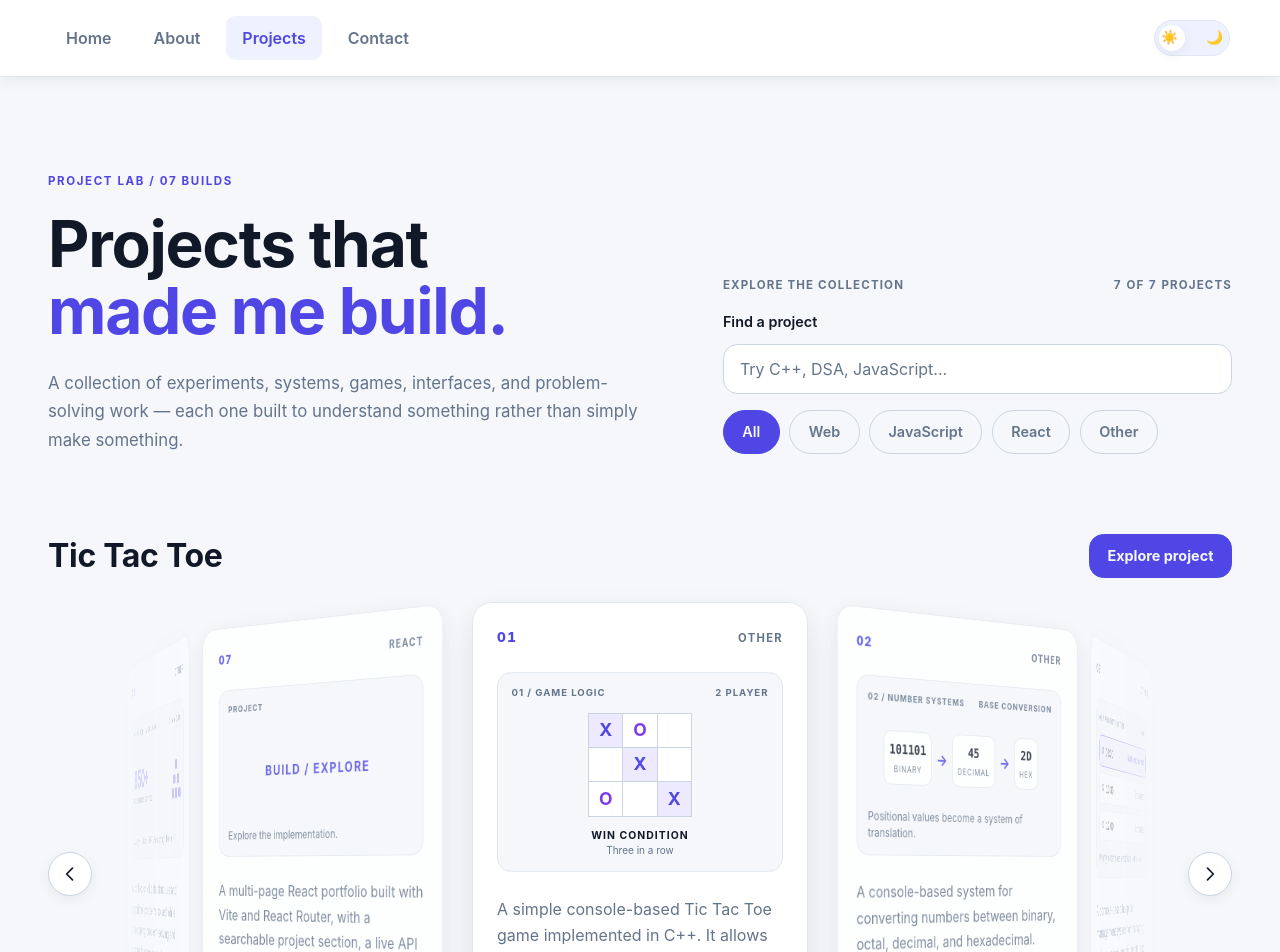
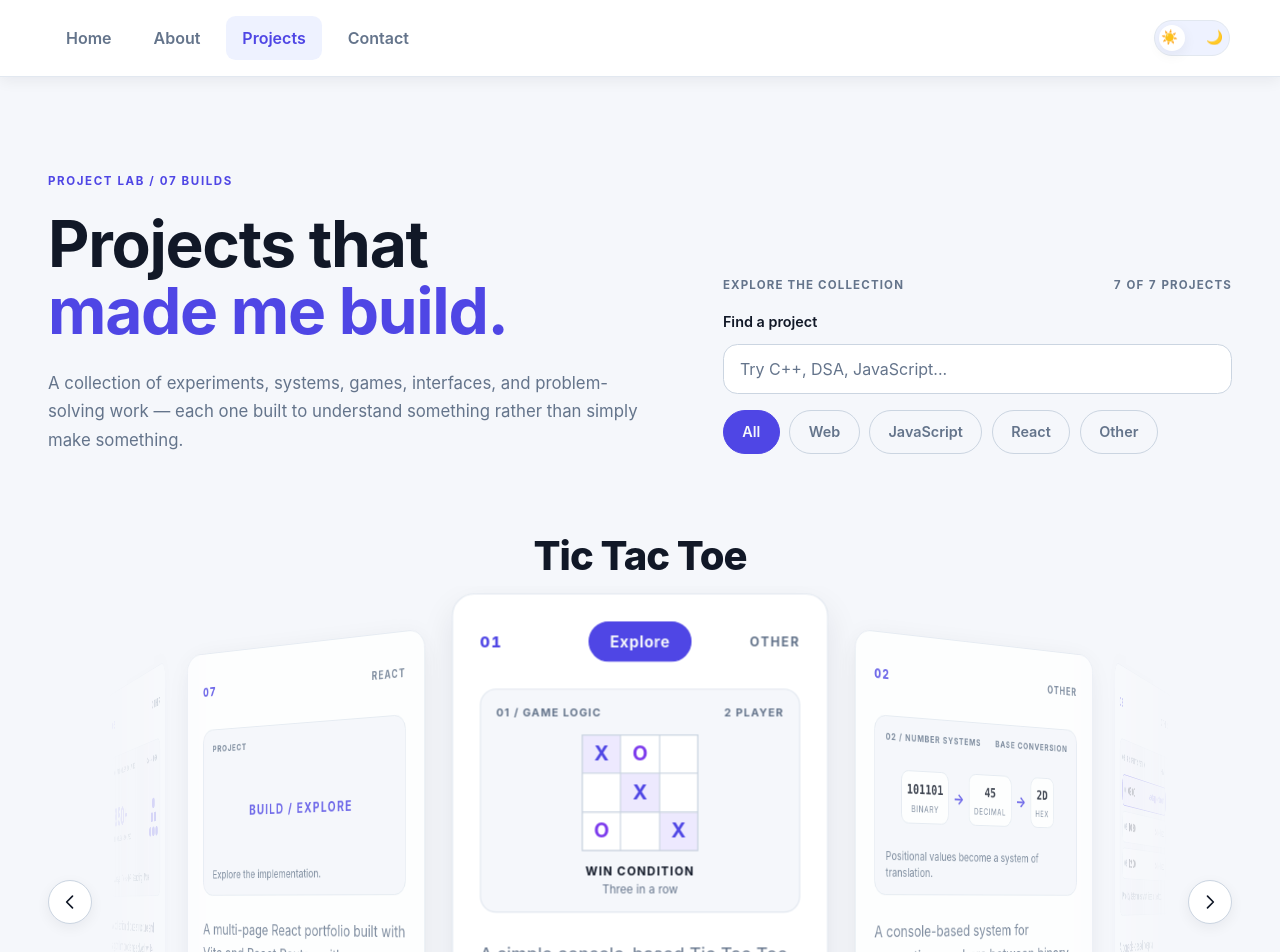
Before and after one commit to Rishabh8122004/react-portfolio, a React (Vite) app: page /react-portfolio/projects in a window 1280 px wide. Shown: the top 952 px of the page. Built offline with nearby package versions, Linux system fonts and the light colour scheme; no server answers.

Commit message:
fixed project cards behaviour

```diff
--- a/src/css_files/ProjectCard.css
+++ b/src/css_files/ProjectCard.css
@@ -21,13 +21,18 @@
   box-shadow: var(--shadow-md);
 }
 
+/* number | Explore | category
+   Explore sits in the middle column, so it is centred */
 .project-card-header {
-  display: flex;
-  align-items: baseline;
-  justify-content: space-between;
+  display: grid;
+  grid-template-columns: 1fr auto 1fr;
+  align-items: center;
+  gap: 0.35rem;
 }
 
 .project-number {
+  justify-self: start;
+
   margin: 0;
 
   color: var(--primary);
@@ -39,14 +44,28 @@
 }
 
 .project-category {
+  justify-self: end;
+
   margin: 0;
 
   color: var(--text-muted);
 
-  font-size: 0.7rem;
+  font-size: 0.65rem;
   font-weight: 700;
-  letter-spacing: 0.12em;
+  letter-spacing: 0.08em;
   text-transform: uppercase;
+}
+
+@media (min-width: 600px) {
+
+  .project-card-header {
+    gap: 0.5rem;
+  }
+
+  .project-category {
+    font-size: 0.7rem;
+    letter-spacing: 0.12em;
+  }
 }
 
 
@@ -108,19 +127,29 @@
    EXPLORE PROJECT
 ================================================== */
 
+/* ==================================================
+   EXPLORE
+   Small filled pill: only the active card has a link
+================================================== */
+
 .project-explore {
-  display: block;
+  display: inline-flex;
+  align-items: center;
+  justify-content: center;
 
-  padding: 0.9rem 1rem;
+  min-height: 2.25rem;
+  margin: 0;
+  padding: 0 0.85rem;
 
   background-color: var(--primary);
   color: var(--bg-main);
 
   border: 1px solid var(--primary);
-  border-radius: var(--radius-md);
+  border-radius: var(--radius-pill);
 
+  font-size: 0.78rem;
   font-weight: 700;
-  text-align: center;
+  letter-spacing: 0.04em;
   text-decoration: none;
 
   transition:
@@ -128,11 +157,28 @@
     box-shadow var(--transition-fast);
 }
 
-.project-explore:hover {
-  transform: translateY(-2px);
-  box-shadow: var(--shadow-sm);
+/* visibility: hidden = invisible AND removed from
+   keyboard focus and screen readers */
+.project-explore-placeholder {
+  visibility: hidden;
 }
 
+@media (hover: hover) {
+
+  .project-explore:hover {
+    transform: translateY(-2px);
+    box-shadow: var(--shadow-sm);
+  }
+}
+
+@media (min-width: 600px) {
+
+  .project-explore {
+    padding: 0 1.1rem;
+
+    font-size: 0.85rem;
+  }
+}
 
 /* ==================================================
    VISUAL: SHARED
--- a/src/css_files/ProjectList.css
+++ b/src/css_files/ProjectList.css
@@ -3,26 +3,35 @@
    SHALLOW 3D ARC
    MOBILE-FIRST
 
-   Phone:   title + button, cards, then arrows + counter
-   Tablet+: title + button, then arrows beside the cards
+   Phone:   title, cards, then arrows + counter
+   Tablet+: title, then arrows beside the cards
 ================================================== */
 
 .project-gallery {
   /* ---- Geometry (tune the arc here) ---- */
-  --card-w: min(76vw, 19rem);
+  --card-w: min(82vw, 19rem);
+  --card-scale: 1; /* how much bigger the centre card is */
   --gap: 0.75rem;
   --delta: 32deg;
   --perspective: 1200px;
   --ease: cubic-bezier(0.22, 1, 0.36, 1);
 
   /*
-    Radius at which neighbouring cards are exactly
-    one --gap apart:
+    The centre card grows by (card-w * (scale - 1) / 2)
+    on each side. We add that to the gap, so the visible
+    space next to the big card is still exactly --gap.
+  */
+  --spread: calc(
+    var(--gap) + var(--card-w) * (var(--card-scale) - 1) / 2
+  );
 
-    radius = (card width + gap) / 2 / tan(delta / 2)
+  /*
+    Radius at which neighbouring cards are one --spread apart:
+
+    radius = (card width + spread) / 2 / tan(delta / 2)
   */
   --ring: calc(
-    (var(--card-w) + var(--gap)) / 2 / tan(calc(var(--delta) / 2))
+    (var(--card-w) + var(--spread)) / 2 / tan(calc(var(--delta) / 2))
   );
 
   display: grid;
@@ -43,70 +52,41 @@
 
 /* ==================================================
    FOCUS HEADER
-   Title + Explore button of the active project.
+   Title of the active project, centred.
    It does not rotate with the cards.
 ================================================== */
 
 .project-focus {
   grid-area: focus;
 
-  display: flex;
-  flex-wrap: wrap;
-  align-items: center;
-  justify-content: space-between;
-  gap: 0.75rem 1rem;
+  padding-inline: var(--page-gutter, 24px);
 
-  padding-inline: var(--page-gutter, 24px);
+  text-align: center;
 }
 
 .project-focus-title {
-  flex: 1 1 10rem;
+  /* Reserve two lines on phones so the cards
+     do not jump when a long title wraps */
+  display: grid;
+  place-items: center;
+  min-height: 2.2em;
 
-  margin: 0;
+  margin: 0 auto;
 
-  font-size: 1.25rem;
-  line-height: 1.2;
-  letter-spacing: -0.01em;
+  font-size: clamp(1.5rem, 1.1rem + 2vw, 2.5rem);
+  font-weight: 800;
+  line-height: 1.1;
+  letter-spacing: -0.025em;
+  text-wrap: balance;
 
   /* Replays every time the key changes = the project changed */
-  animation: focus-title-in 350ms var(--ease);
+  animation: focus-title-in 400ms var(--ease);
 }
 
 @keyframes focus-title-in {
   from {
     opacity: 0;
-    transform: translateY(0.4rem);
-  }
-}
-
-.project-focus-link {
-  display: inline-flex;
-  align-items: center;
-  justify-content: center;
-
-  min-height: 2.75rem;
-  padding: 0.5rem 1.1rem;
-
-  background-color: var(--primary);
-  color: var(--bg-main);
-
-  border: 1px solid var(--primary);
-  border-radius: var(--radius-md);
-
-  font-size: 0.9rem;
-  font-weight: 700;
-  text-decoration: none;
-
-  transition:
-    transform var(--transition-fast),
-    box-shadow var(--transition-fast);
-}
-
-@media (hover: hover) {
-
-  .project-focus-link:hover {
-    transform: translateY(-2px);
-    box-shadow: var(--shadow-sm);
+    transform: translateY(0.5rem);
   }
 }
 
@@ -127,7 +107,7 @@
   align-items: stretch;
 
   margin: 0;
-  padding: 1rem 0 2rem;
+  padding: 1.25rem 0 2rem;
 
   list-style: none;
 
@@ -145,6 +125,9 @@
 ================================================== */
 
 .project-cylinder-item {
+  /* Only the centre card overrides this */
+  --item-scale: 1;
+
   grid-area: 1 / 1;
 
   display: flex;
@@ -159,11 +142,16 @@
     1. pull the whole ring back so the front card is at z = 0
     2. rotate the card round the ring by its position
     3. push the card out to the ring radius
+    4. scale (only the centre card is not 1)
+
+    Every card uses the same list of functions, so the
+    browser can animate between them smoothly.
   */
   transform:
     translateZ(calc(var(--ring) * -1))
     rotateY(calc(var(--project-position) * var(--delta)))
-    translateZ(var(--ring));
+    translateZ(var(--ring))
+    scale(var(--item-scale));
 
   transition:
     transform 600ms var(--ease),
@@ -177,6 +165,8 @@
 
 /* Active project */
 .position-0 {
+  --item-scale: var(--card-scale);
+
   z-index: 3;
 
   opacity: 1;
@@ -309,12 +299,14 @@
 /* ==================================================
    TABLET
    Arrows move beside the cards.
+   Centre card gets a little bigger.
 ================================================== */
 
 @media (min-width: 600px) {
 
   .project-gallery {
     --card-w: 19rem;
+    --card-scale: 1.08;
     --gap: 1.25rem;
     --perspective: 1300px;
 
@@ -327,14 +319,11 @@
     row-gap: 0.5rem;
   }
 
-  .project-focus-title {
-    flex-basis: 16rem;
+  /* Extra room: the centre card is scaled up */
+  .project-cylinder {
+    padding: 2.5rem 0 3rem;
 
-    font-size: 1.75rem;
-  }
-
-  /* Soft edges: the collection continues beyond the frame */
-  .project-cylinder {
+    /* Soft edges: the collection continues beyond the frame */
     -webkit-mask-image: linear-gradient(
       to right,
       transparent,
@@ -353,6 +342,14 @@
   }
 }
 
+@media (min-width: 768px) {
+
+  /* Titles fit on one line from here */
+  .project-focus-title {
+    min-height: 0;
+  }
+}
+
 
 /* ==================================================
    DESKTOP
@@ -362,15 +359,12 @@
 
   .project-gallery {
     --card-w: 20rem;
+    --card-scale: 1.12;
     --gap: 1.5rem;
     --delta: 30deg;
     --perspective: 1500px;
 
     margin-top: 5rem;
-  }
-
-  .project-focus-title {
-    font-size: 2rem;
   }
 }
 
@@ -396,8 +390,7 @@
 
   .project-cylinder-item,
   .project-gallery-arrow,
-  .project-gallery-arrow svg,
-  .project-focus-link {
+  .project-gallery-arrow svg {
     transition: none;
   }
 
--- a/src/jsx_files/ProjectCard.jsx
+++ b/src/jsx_files/ProjectCard.jsx
@@ -5,6 +5,7 @@
 ================================================== */
 
 import '../css_files/ProjectCard.css'
+import { Link } from 'react-router-dom'
 
 function ProjectVisual({ project }) {
   switch (project.name) {
@@ -246,13 +247,29 @@ function ProjectVisual({ project }) {
   }
 }
 
-function ProjectCard({ project, index }) {
+function ProjectCard({ project, index, isActive }) {
   return (
     <article className="project-card">
       <header className="project-card-header">
         <p className="project-number">
           {String(index + 1).padStart(2, '0')}
         </p>
+
+        {isActive ? (
+          <Link
+            to={`/project/${project.id}`}
+            className="project-explore"
+            aria-label={`Explore ${project.name}`}
+          >
+            Explore
+          </Link>
+        ) : (
+          /* Same size, invisible, not focusable.
+             Keeps the top row identical on every card. */
+          <p className="project-explore project-explore-placeholder">
+            Explore
+          </p>
+        )}
 
         <p className="project-category">
           {project.category}
--- a/src/jsx_files/ProjectList.jsx
+++ b/src/jsx_files/ProjectList.jsx
@@ -4,35 +4,32 @@
    PROJECT GALLERY (SHALLOW 3D ARC)
 ================================================== */
 
-import { useRef, useState } from 'react'
-import { Link } from 'react-router-dom'
-import ProjectCard from './ProjectCard.jsx'
-import '../css_files/ProjectList.css'
+import { useRef, useState } from "react";
+import ProjectCard from "./ProjectCard.jsx";
+import "../css_files/ProjectList.css";
 
-const SWIPE_DISTANCE = 50
+const SWIPE_DISTANCE = 50;
 
 function ProjectList({ projects }) {
-  const [activeIndex, setActiveIndex] = useState(0)
+  const [activeIndex, setActiveIndex] = useState(0);
 
   /*
     Refs store values that must survive between renders
     but should NOT cause a re-render when they change.
   */
-  const swipeStartX = useRef(null)
-  const swipeHappened = useRef(false)
+  const swipeStartX = useRef(null);
+  const swipeHappened = useRef(false);
 
-  const totalProjects = projects.length
-  const activeProject = projects[activeIndex]
+  const totalProjects = projects.length;
+  const activeProject = projects[activeIndex];
 
   const goToNext = () => {
-    setActiveIndex((current) => (current + 1) % totalProjects)
-  }
+    setActiveIndex((current) => (current + 1) % totalProjects);
+  };
 
   const goToPrevious = () => {
-    setActiveIndex(
-      (current) => (current - 1 + totalProjects) % totalProjects
-    )
-  }
+    setActiveIndex((current) => (current - 1 + totalProjects) % totalProjects);
+  };
 
   /*
     Position of a project relative to the active one:
@@ -40,93 +37,93 @@ function ProjectList({ projects }) {
       -2   -1    0    +1   +2
   */
   const getCircularPosition = (index) => {
-    let position = index - activeIndex
+    let position = index - activeIndex;
 
-    const half = totalProjects / 2
+    const half = totalProjects / 2;
 
     if (position > half) {
-      position -= totalProjects
+      position -= totalProjects;
     }
 
     if (position < -half) {
-      position += totalProjects
+      position += totalProjects;
     }
 
-    return position
-  }
+    return position;
+  };
 
-  const formatNumber = (number) => String(number).padStart(2, '0')
+  const formatNumber = (number) => String(number).padStart(2, "0");
 
   /* ---------- Keyboard ---------- */
 
   const handleKeyDown = (event) => {
-    if (event.key === 'ArrowLeft') {
-      goToPrevious()
+    if (event.key === "ArrowLeft") {
+      goToPrevious();
     }
 
-    if (event.key === 'ArrowRight') {
-      goToNext()
+    if (event.key === "ArrowRight") {
+      goToNext();
     }
-  }
+  };
 
   /* ---------- Swipe (touch and mouse) ---------- */
 
   const handlePointerDown = (event) => {
-    swipeStartX.current = event.clientX
-    swipeHappened.current = false
-  }
+    swipeStartX.current = event.clientX;
+    swipeHappened.current = false;
+  };
 
   const handlePointerUp = (event) => {
     if (swipeStartX.current === null) {
-      return
+      return;
     }
 
-    const distance = event.clientX - swipeStartX.current
+    const distance = event.clientX - swipeStartX.current;
 
-    swipeStartX.current = null
+    swipeStartX.current = null;
 
     if (Math.abs(distance) < SWIPE_DISTANCE) {
-      return
+      return;
     }
 
-    swipeHappened.current = true
+    swipeHappened.current = true;
 
     if (distance < 0) {
-      goToNext()
+      goToNext();
     } else {
-      goToPrevious()
+      goToPrevious();
     }
-  }
+  };
 
   const handlePointerCancel = () => {
-    swipeStartX.current = null
-  }
+    swipeStartX.current = null;
+  };
 
   /* ---------- Clicking / focusing a card ---------- */
 
   const handleItemClick = (event, index, position) => {
     /* The click at the end of a swipe must not select a card */
     if (swipeHappened.current) {
-      event.preventDefault()
-      event.stopPropagation()
-      swipeHappened.current = false
-      return
+      event.preventDefault();
+      event.stopPropagation();
+      swipeHappened.current = false;
+      return;
     }
 
     /* Clicking a side card brings it to the centre */
     if (position !== 0) {
-      event.preventDefault()
-      event.stopPropagation()
-      setActiveIndex(index)
+      event.preventDefault();
+      event.stopPropagation();
+      setActiveIndex(index);
     }
-  }
+  };
 
   /* Tabbing (keyboard) into a side card brings it to the centre */
   const handleItemFocus = (event, index, position) => {
-    if (position !== 0 && event.target.matches(':focus-visible')) {
-      setActiveIndex(index)
+    if (position !== 0 && event.target.matches(":focus-visible")) {
+      setActiveIndex(index);
     }
-  }
+  };
 
   return (
     <section
@@ -134,26 +131,15 @@ function ProjectList({ projects }) {
       aria-label="Project collection"
       onKeyDown={handleKeyDown}
     >
-
       {/*
         The focus header does not rotate with the cards.
         The key makes React rebuild the title whenever the
         active project changes, which replays the fade-in.
       */}
       <header className="project-focus" aria-live="polite">
-        <h2
-          key={activeProject.id}
-          className="project-focus-title"
-        >
+        <h2 key={activeProject.id} className="project-focus-title">
           {activeProject.name}
         </h2>
-
-        <Link
-          to={`/project/${activeProject.id}`}
-          className="project-focus-link"
-        >
-          Explore project
-        </Link>
       </header>
 
       <button
@@ -188,13 +174,13 @@ function ProjectList({ projects }) {
         onPointerCancel={handlePointerCancel}
       >
         {projects.map((project, index) => {
-          const position = getCircularPosition(index)
+          const position = getCircularPosition(index);
 
           return (
             <li
               key={project.id}
               className={`project-cylinder-item position-${position}`}
-              style={{ '--project-position': position }}
+              style={{ "--project-position": position }}
               onClickCapture={(event) =>
                 handleItemClick(event, index, position)
               }
@@ -202,9 +188,13 @@ function ProjectList({ projects }) {
                 handleItemFocus(event, index, position)
               }
             >
-              <ProjectCard project={project} index={index} />
+              <ProjectCard
+                project={project}
+                index={index}
+                isActive={position === 0}
+              />
             </li>
-          )
+          );
         })}
       </ul>
 
@@ -236,9 +226,8 @@ function ProjectList({ projects }) {
       <p className="project-gallery-counter">
         {formatNumber(activeIndex + 1)} / {formatNumber(totalProjects)}
       </p>
-
     </section>
-  )
+  );
 }
 
-export default ProjectList
+export default ProjectList;
```
